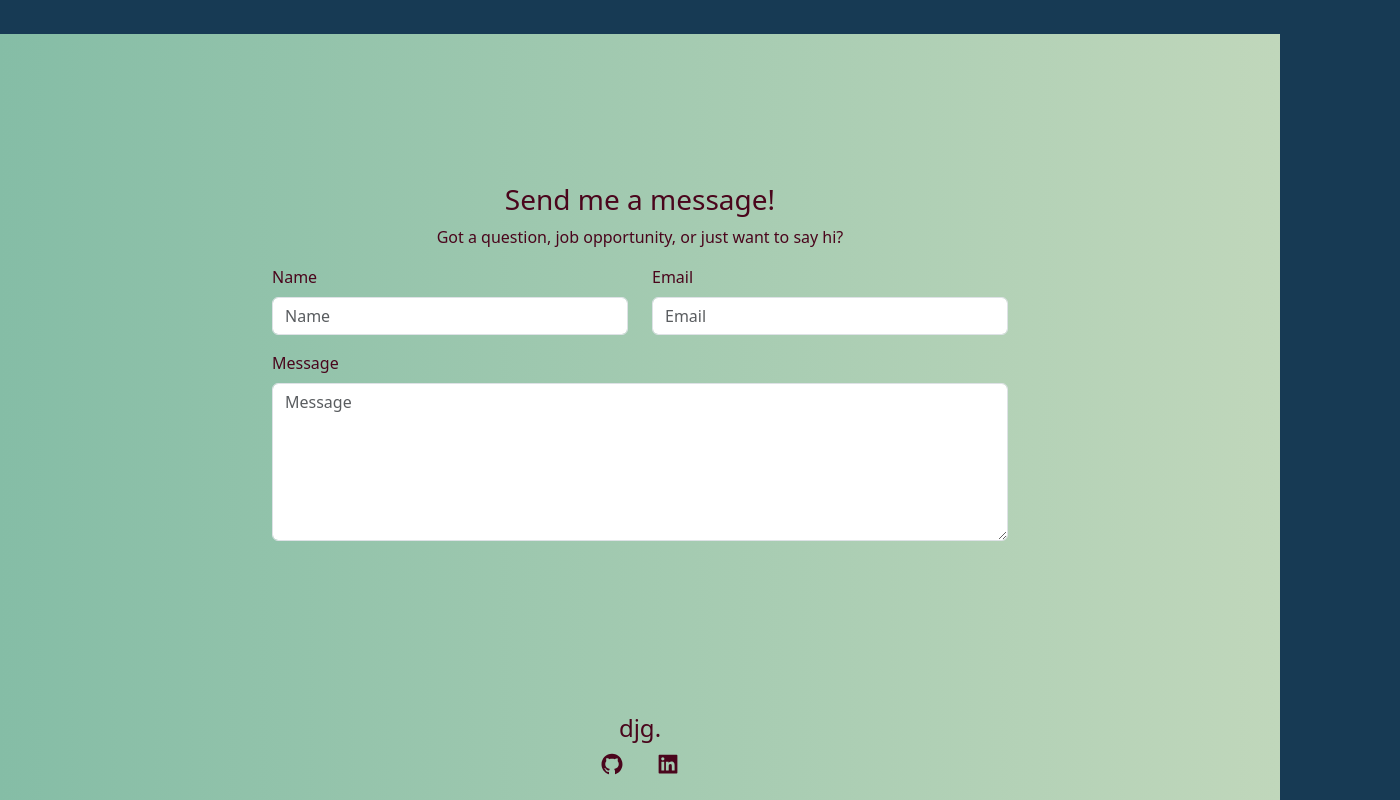
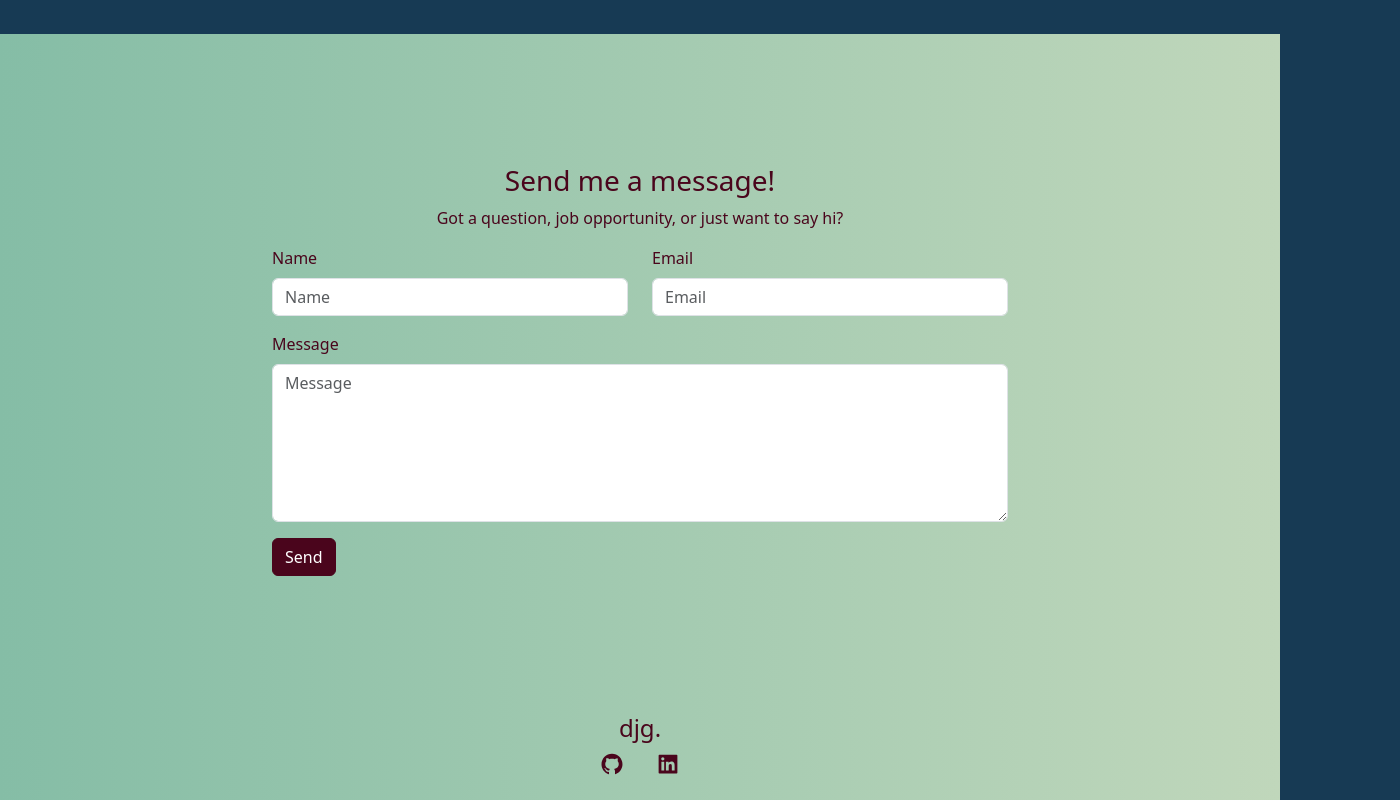
Before and after one commit to DNA21/personal-site, a React (Create React App) app: page / in a window 1280 px wide. Shown: the part 1855-2655 px from the top of the page, 1400 px wide, since content can reach past the window. Built offline with nearby package versions, Linux system fonts and the light colour scheme; the HTML template or start-up script is replaced by a standard one.

Commit message:
Contact emailjs

```diff
--- a/package.json
+++ b/package.json
@@ -3,6 +3,7 @@
   "version": "0.1.0",
   "private": true,
   "dependencies": {
+    "@emailjs/browser": "^3.11.0",
     "@testing-library/jest-dom": "^5.16.5",
     "@testing-library/react": "^13.4.0",
     "@testing-library/user-event": "^13.5.0",
--- a/src/components/Contact.jsx
+++ b/src/components/Contact.jsx
@@ -1,8 +1,23 @@
-import React from 'react'
+import React, { useRef } from 'react'
 import { Formik, Field, Form } from 'formik'
-import { Container, Label, Col, FormGroup, Row } from 'reactstrap'
+import { Container, Label, Col, FormGroup, Row, Button } from 'reactstrap'
+import emailjs from '@emailjs/browser';
 
 const Contact = () => {
+    const form = useRef();
+
+    const sendEmail = (e) => {
+        e.preventDefault();
+
+        emailjs.sendForm('service_e5srrg4', 'template_qcywmjc', form.current, 'dgbnO7JgRsCt1Czpm')
+            .then((result) => {
+                console.log(result.text);
+                e.target.reset();
+            }, (error) => {
+                console.log(error.text);
+            });
+    }
+
     return (
         <div className='bground-gradient text-secondary pt-3' id='contact'>
             <Container style={{ height: 80 + 'vh'}} className='d-flex flex-column justify-content-center' >
@@ -19,7 +34,7 @@ const Contact = () => {
                         message: ''
                     }}
                 >
-                    <Form>
+                    <Form ref={form} onSubmit={sendEmail}>
                         <Row>
                             <Col md={{size: 4, offset: 2}}>
                                 <FormGroup>
@@ -46,6 +61,11 @@ const Contact = () => {
                                     </Label>
                                     <Field className='form-control' name='message' as='textarea' rows='6' placeholder='Message' />
                                 </FormGroup>
+                            </Col>
+                        </Row>
+                        <Row>
+                            <Col md={{offset: 2}}>
+                                <Button type='submit'>Send</Button>
                             </Col>
                         </Row>
 
```
Also changed, not shown: 1 other file (tests, documents, lock files or other folders).
